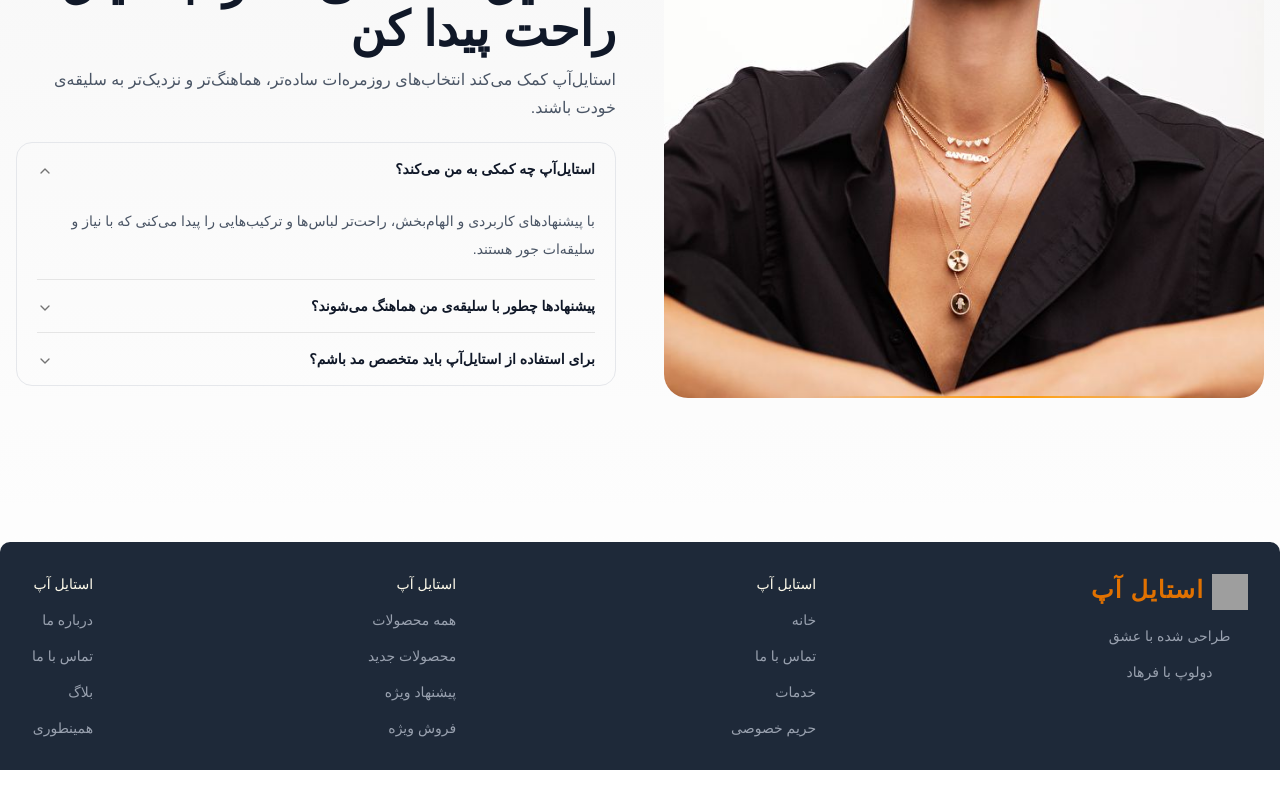
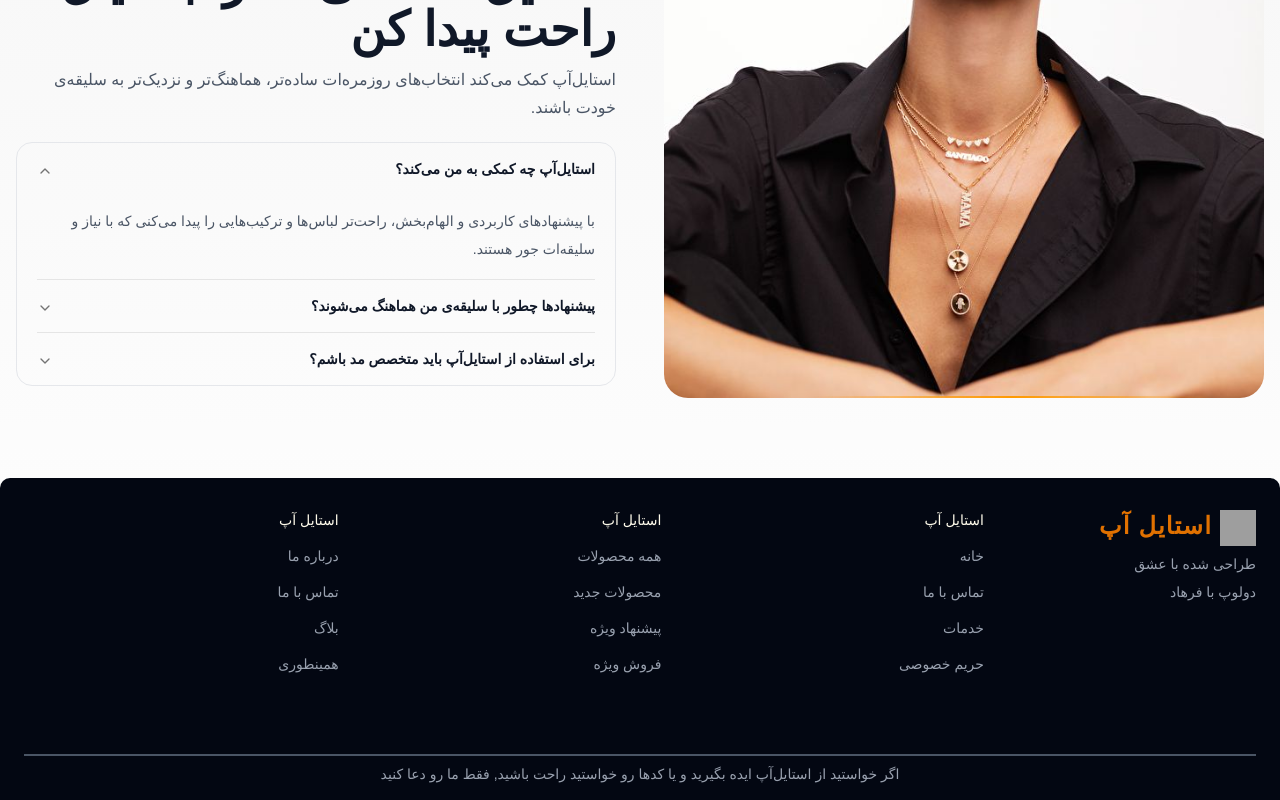
Before and after one commit to farhad-ahmadi-04/styleup, a Next.js app: page / in a window 1280 px wide. Shown: the part 1949-2749 px from the top of the page. Before the commit the page ends 2719 px from the top, so only its background shows below. Built offline with nearby package versions, Linux system fonts and the light colour scheme; no server answers; the database is empty; grey boxes are pictures that could not be loaded; a web font is replaced by a local one.

Commit message:
refactor(style): update style of footer - add div in the end of footer and change style for small devices

```diff
--- a/src/components/footer.tsx
+++ b/src/components/footer.tsx
@@ -1,11 +1,13 @@
 import Link from "next/link";
 import Logo from "./logo";
+import Container from "./container";
 
 function Footer() {
   return (
     <footer>
-      <div className="lg:container m-auto mt-16  flex flex-col items-center gap-8 md:gap-0 md:flex-row md:justify-between md:items-start bg-gray-800 p-8 rounded-tr-lg rounded-tl-lg">
-        <div className="flex flex-col gap-4 items-center">
+      <Container className="flex flex-col items-center gap-20 pt-8 pb-4 px-6 bg-gray-950 rounded-tr-lg rounded-tl-lg">
+        <div className="w-full flex flex-col items-center md:flex-row md:justify-between md:items-start gap-8">
+          <div className="flex flex-col gap-2 items-center md:items-start justify-center sm:w-3/12">
             <Link href="/">
               <Logo />
             </Link>
@@ -13,6 +15,7 @@ function Footer() {
             <p className="text-sm text-gray-400">دولوپ با فرهاد</p>
           </div>
 
+          <div className="w-full grid grid-cols-2 sm:grid-cols-3 justify-between gap-x-2 gap-y-8">
             <div className="flex  flex-col gap-4 text-sm text-gray-400 items-center md:items-start">
               <p className="text-sm text-amber-50">استایل آپ</p>
               <Link href="/">خانه</Link>
@@ -35,6 +38,14 @@ function Footer() {
               <Link href="/">همینطوری</Link>
             </div>
           </div>
+        </div>
+        <div className="w-full pt-2 border-t-2 border-gray-600">
+          <p className="text-gray-400 text-center text-sm">
+            اگر خواستید از استایل‌آپ ایده بگیرید و یا کدها رو خواستید راحت
+            باشید, فقط ما رو دعا کنید
+          </p>
+        </div>
+      </Container>
     </footer>
   );
 }
```
Lines whose indentation alone changed are shown as unchanged.
